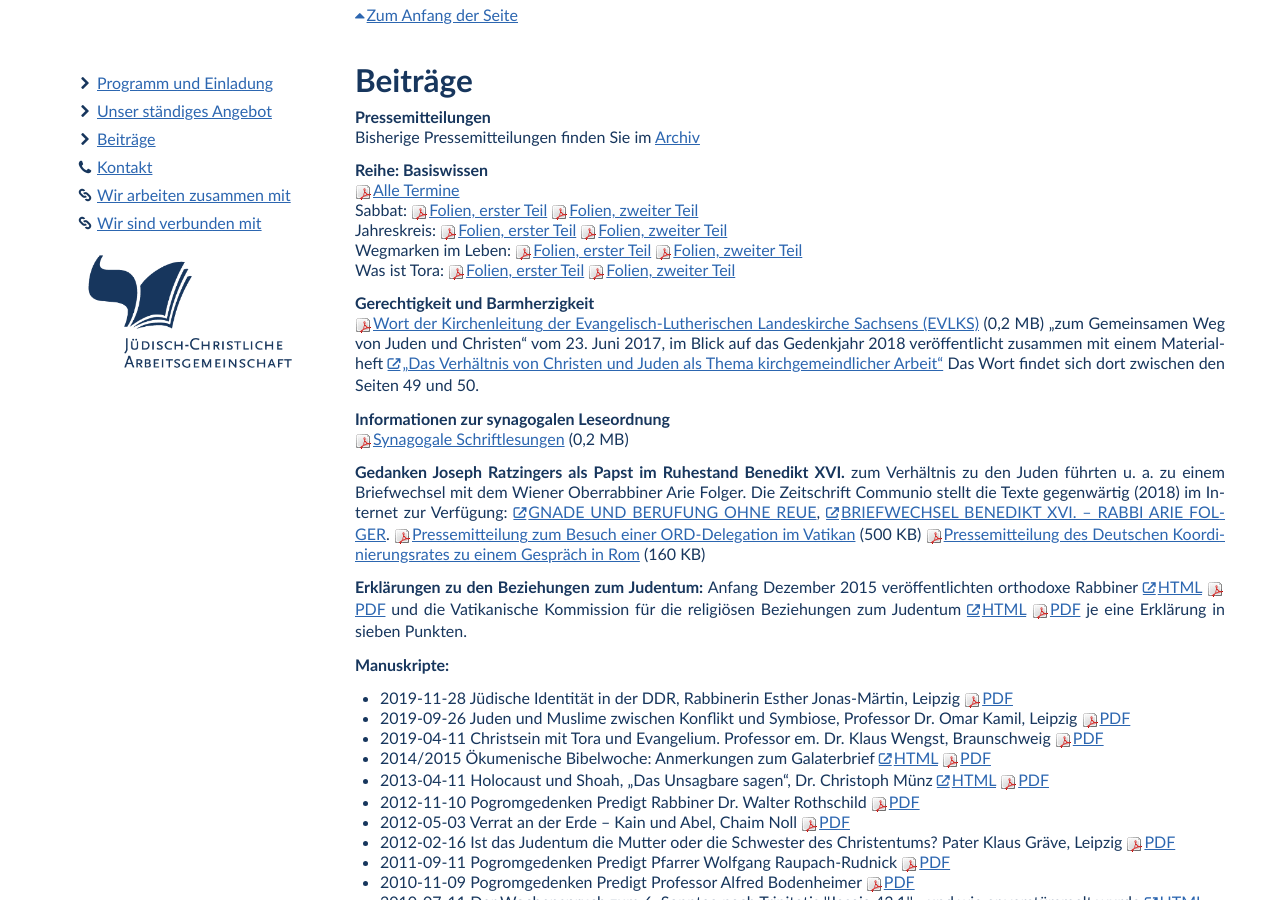
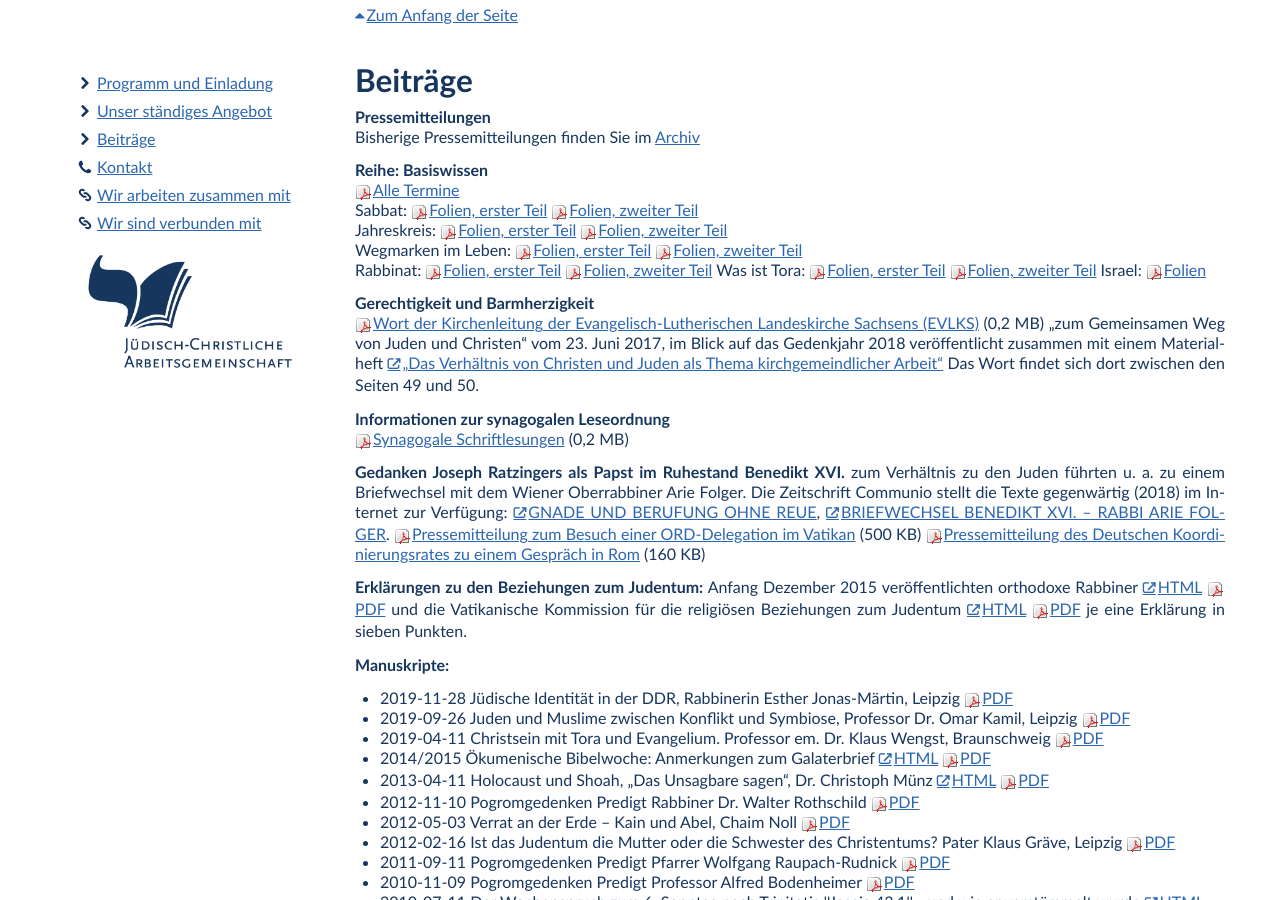
Before and after one commit to white-gecko/jcha.de, a Jekyll site: the page built from index.html, in a window 1280 px wide and 900 px high, scrolled down 3635 px. Built offline with Jekyll 4.4.1, drawn with Linux system fonts in a browser that asks for light colours.

Commit message:
Beitraege ergaenzt
offen ist: Wo ist die Stellungnahme (PM) einzusehen?

```diff
--- a/index.html
+++ b/index.html
@@ -67,9 +67,14 @@ layout: default
     <a class="pdf" href="/beitraege/Basiswissen3LebenA.pdf">Folien, erster Teil</a>
     <a class="pdf" href="/beitraege/Basiswissen3LebenB.pdf">Folien, zweiter Teil</a>
     <br>
+    Rabbinat:
+    <a class="pdf" href="/beitraege/Basiswissen4RabbA.pdf">Folien, erster Teil</a>
+    <a class="pdf" href="/beitraege/Basiswissen4RabbB.pdf">Folien, zweiter Teil</a>
     Was ist Tora:
     <a class="pdf" href="/beitraege/Basiswissen4ToraA.pdf">Folien, erster Teil</a>
     <a class="pdf" href="/beitraege/Basiswissen4ToraB.pdf">Folien, zweiter Teil</a>
+    Israel:
+    <a class="pdf" href="/beitraege/Basiswissen6Israel.pdf">Folien</a>
 </p>
 
 <p><strong>Gerechtigkeit und Barmherzigkeit</strong><br>
```
Also changed, not shown: 3 other files.
